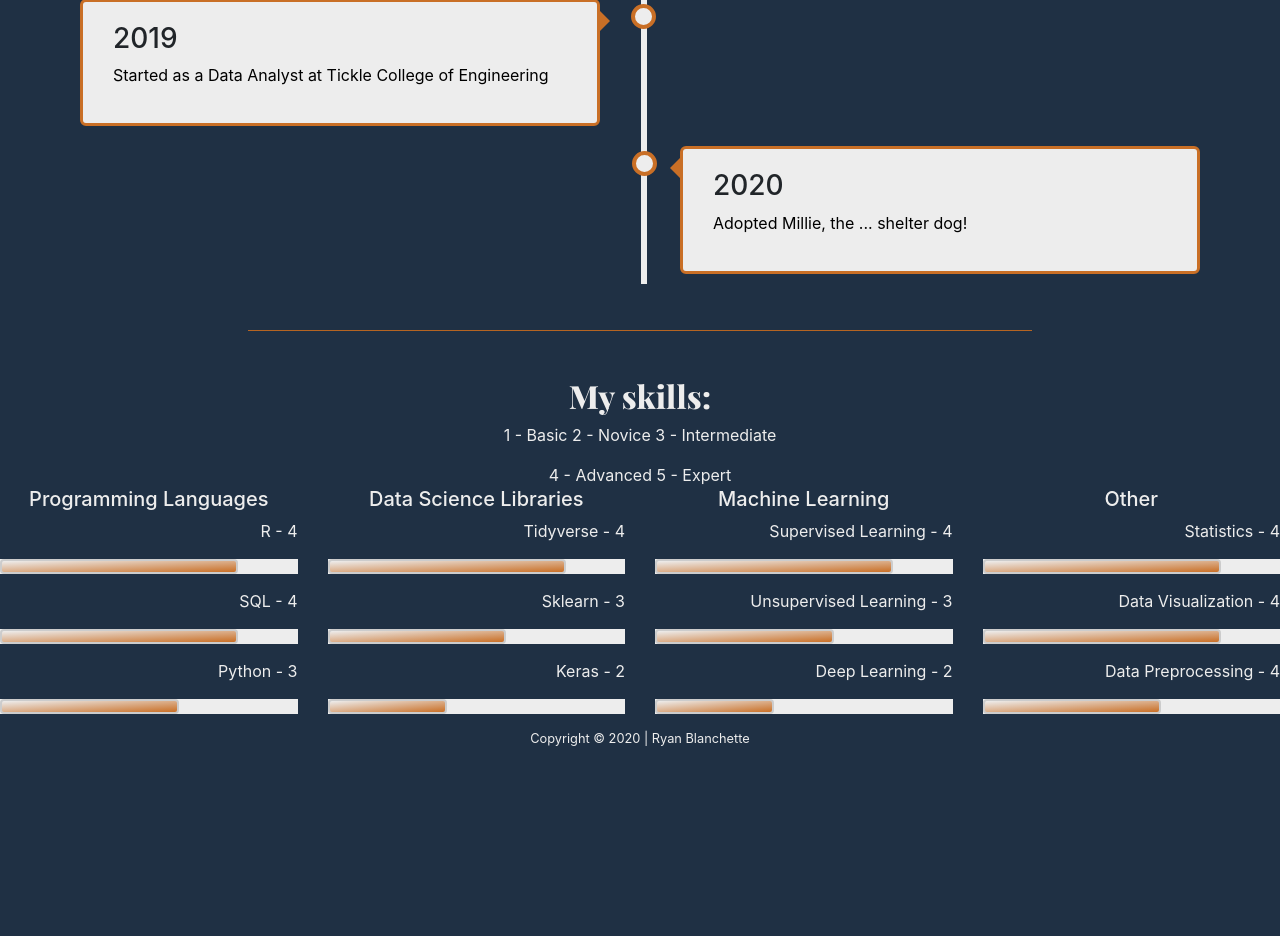
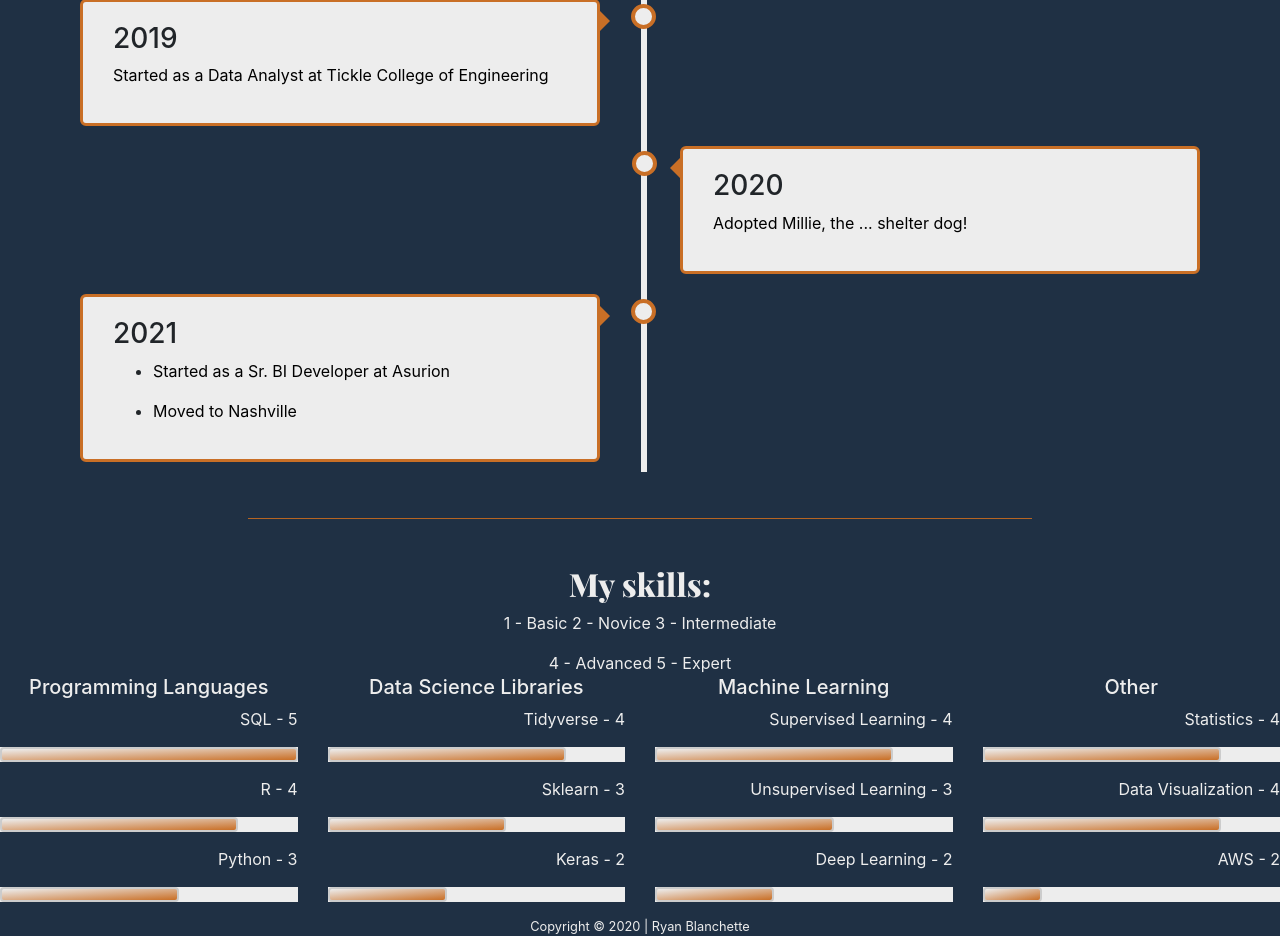
Before and after one commit to jblanche1325/Portfolio_Website, a Flask app: page /about in a window 1280 px wide. Shown: the part 1716-2652 px from the top of the page. Before the commit the page ends 2462 px from the top, so only its background shows below. Run offline with Flask 2, Linux system fonts and the light colour scheme; some libraries are stand-ins or nearby versions.

Commit message:
Updated about me and job on home page

```diff
--- a/static/styles.css
+++ b/static/styles.css
@@ -366,8 +366,8 @@ h1, h2 {
 	color: #EDEDED;
 }
 
+.sql {width: 100%;}
 .R {width: 80%;}
-.sql {width: 80%;}
 .python {width: 60%;}
 
 .tidyverse {width: 80%;}
@@ -380,4 +380,4 @@ h1, h2 {
 
 .statistics {width: 80%;}
 .visualization {width: 80%;}
-.preprocessing {width: 60%;}
+.aws {width: 20%;}
--- a/templates/about.html
+++ b/templates/about.html
@@ -102,6 +102,19 @@
       			<p style="color: black;">Adopted Millie, the ... shelter dog!</p>
     		</div>
 		</div>
+		<div class="container left">
+        	<div class="content">
+      			<h3>2021</h3>
+      			<ul>
+      				<li>
+      					<p style="color: black;">Started as a Sr. BI Developer at Asurion</p>
+      				</li>
+      				<li>
+      					<p style="color: black;">Moved to Nashville</p>
+      				</li>
+      			</ul>
+    		</div>
+		</div>
 	</div>
 
     <div class="row portfolio-row justify-content-center">
@@ -134,14 +147,14 @@
 
 		<div class="col-lg-3 col-md-6 col-12 text-right">
 			<h5 class="text-center">Programming Languages</h5>
+			<p>SQL - 5</p>
+			<div class="skills-container">
+			  <div class="skills sql"></div>
+			</div>
+
 			<p>R - 4</p>
 			<div class="skills-container">
 			  <div class="skills R"></div>
-			</div>
-
-			<p>SQL - 4</p>
-			<div class="skills-container">
-			  <div class="skills sql"></div>
 			</div>
 
 			<p>Python - 3</p>
@@ -198,9 +211,9 @@
 			  <div class="skills visualization"></div>
 			</div>
 
-			<p>Data Preprocessing - 4</p>
+			<p>AWS - 2</p>
 			<div class="skills-container">
-			  <div class="skills preprocessing"></div>
+			  <div class="skills aws"></div>
 			</div>
 		</div>
 
--- a/templates/home.html
+++ b/templates/home.html
@@ -7,7 +7,7 @@
         </div>
         <div class="col-sm-5 d-flex flex-column justify-content-center text-center">
             <h2 class="text-sm-center"><a id="hello-there" href="/static/hello_there.gif">Hello there!</a></h4>
-            <p class="text-sm-center">I'm Ryan. I am currently the data analyst for the Tickle College of Engineering at the University of Tennessee, Knoxville, which is also where I graduated with a Master's degree in business analytics in 2016. I have over four years of experience in data science, and I love to learn more every day.</p>
+            <p class="text-sm-center">I'm Ryan. I am currently a Sr. Business Intelligence Developer for Asurion in Nashville, Knoxville. I graduated with a Master's degree in business analytics in 2016 from the University of Tennessee. I have over five years of experience in data science, and I love to learn more every day.</p>
             <p class="text-sm-center">Outside of data science and analytics, I enjoy spending time with my wife, Madeline, son, Elliott, and two dogs, Nate and Millie. I also love anything related to Star Wars or craft beer.</p>
         </div>
         <div class="col-sm-5">
```
